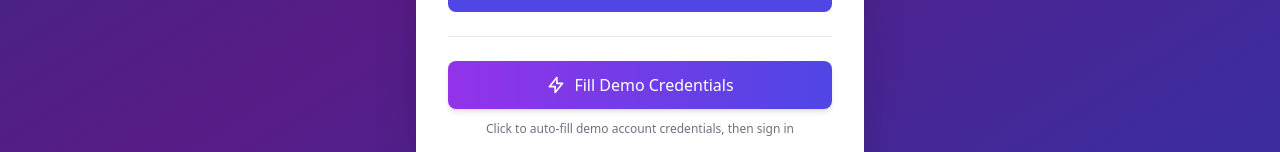
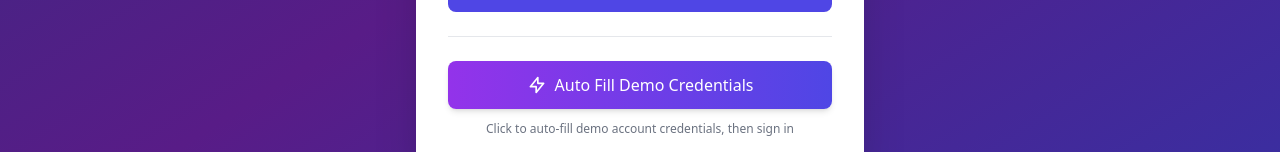
Before and after one commit to eakarsu/AIFreelancerBusinessManager, a React (Vite) app in the folder frontend/: page /login in a window 1280 px wide. Shown: the part 542-694 px from the top of the page. Built offline with nearby package versions, Linux system fonts and the light colour scheme; the HTML template or start-up script is replaced by a standard one.

Commit message:
Commit pending workspace changes

```diff
--- a/frontend/src/pages/Login.jsx
+++ b/frontend/src/pages/Login.jsx
@@ -79,7 +79,7 @@ export default function Login() {
               <svg className="w-5 h-5" fill="none" stroke="currentColor" viewBox="0 0 24 24">
                 <path strokeLinecap="round" strokeLinejoin="round" strokeWidth={2} d="M13 10V3L4 14h7v7l9-11h-7z" />
               </svg>
-              Fill Demo Credentials
+              Auto Fill Demo Credentials
             </button>
             <p className="text-center text-xs text-gray-500 mt-3">Click to auto-fill demo account credentials, then sign in</p>
           </div>
```
